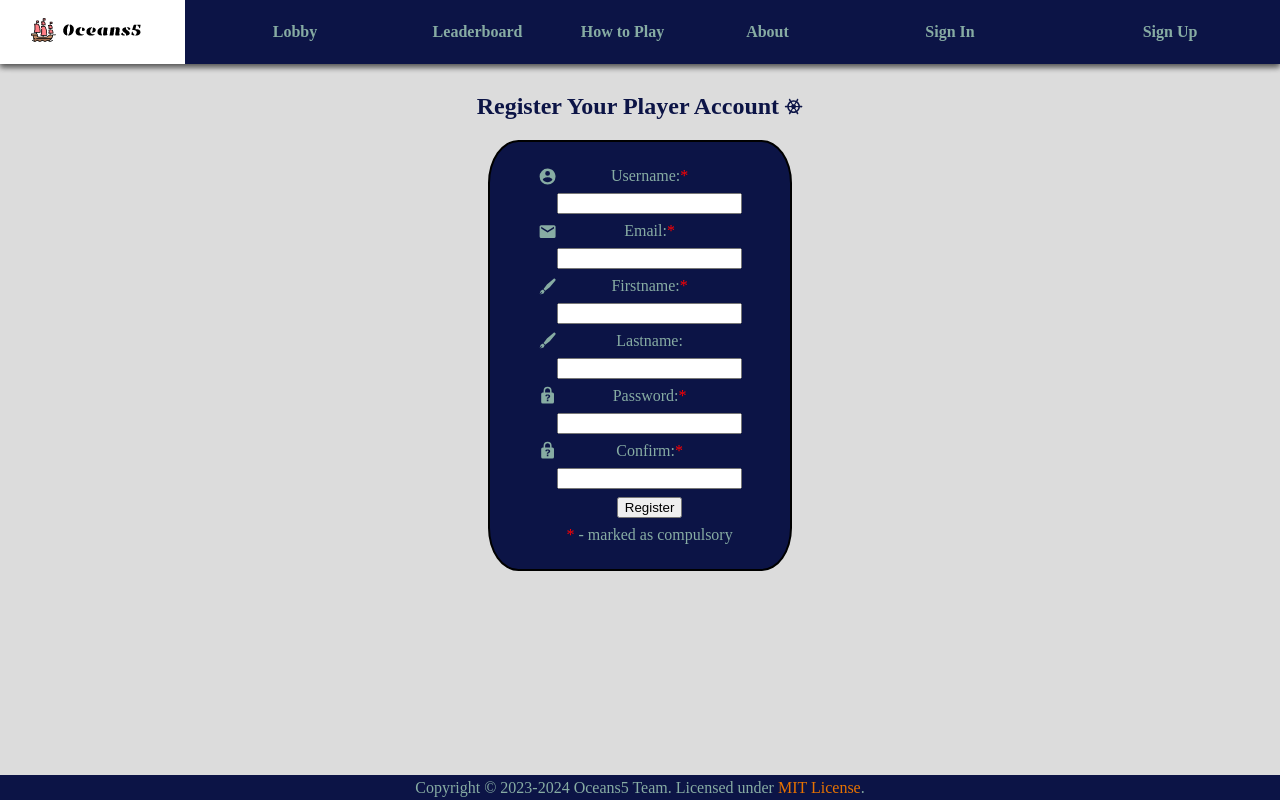
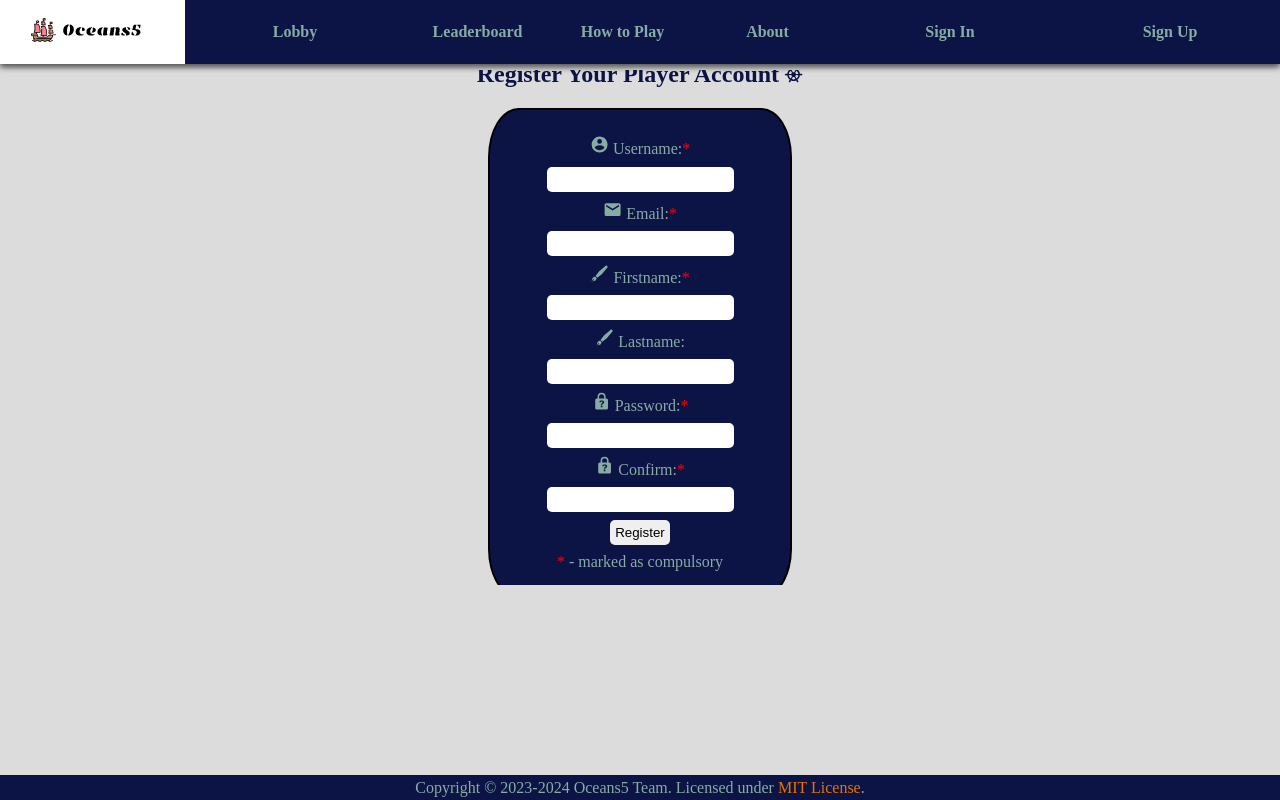
Before and after one commit to andrejmoltok/oceans5js, a Next.js app: page /signup in a window 1280 px wide. Built offline with nearby package versions, Linux system fonts and the light colour scheme; what cron would draw is missing.

Commit message:
O5T-15 Change: move icons next to label, Add: border-radius and padding to auth forms

```diff
--- a/src/app/(public)/signup/page.tsx
+++ b/src/app/(public)/signup/page.tsx
@@ -84,22 +84,15 @@ export default function Page() {
   return (
     <>
       <section className={styles.main}>
-        <section className={styles.wheel}>
+        <div className={styles.wheel}>
           <h2>Register Your Player Account</h2>
           <Icon path={mdiShipWheel} size={0.8} />
-        </section>
+        </div>
         <section className={styles.container}>
-          <section className={styles.icons}>
-            <Icon path={mdiAccountCircle} size={0.8} />
-            <Icon path={mdiEmail} size={0.8} />
-            <Icon path={mdiFountainPen} size={0.8} />
-            <Icon path={mdiFountainPen} size={0.8} />
-            <Icon path={mdiLockQuestion} size={0.8} />
-            <Icon path={mdiLockQuestion} size={0.8} />
-          </section>
           <form className={styles.form} aria-label="Register player account">
             <label htmlFor="username">
-              Username:<span style={{ color: "red" }}>*</span>
+              <Icon path={mdiAccountCircle} size={0.8} /> Username:
+              <span style={{ color: "red" }}>*</span>
             </label>
             <input
               name="username"
@@ -109,7 +102,8 @@ export default function Page() {
               onChange={handleInputChange}
             />
             <label htmlFor="email">
-              Email:<span style={{ color: "red" }}>*</span>
+              <Icon path={mdiEmail} size={0.8} /> Email:
+              <span style={{ color: "red" }}>*</span>
             </label>
             <input
               name="email"
@@ -119,7 +113,8 @@ export default function Page() {
               onChange={handleInputChange}
             />
             <label htmlFor="firstname">
-              Firstname:<span style={{ color: "red" }}>*</span>
+              <Icon path={mdiFountainPen} size={0.8} /> Firstname:
+              <span style={{ color: "red" }}>*</span>
             </label>
             <input
               name="firstname"
@@ -128,7 +123,9 @@ export default function Page() {
               value={signUpData.firstname}
               onChange={handleInputChange}
             />
-            <label htmlFor="lastname">Lastname:</label>
+            <label htmlFor="lastname">
+              <Icon path={mdiFountainPen} size={0.8} /> Lastname:
+            </label>
             <input
               name="lastname"
               type="text"
@@ -137,7 +134,8 @@ export default function Page() {
               onChange={handleInputChange}
             />
             <label htmlFor="password">
-              Password:<span style={{ color: "red" }}>*</span>
+              <Icon path={mdiLockQuestion} size={0.8} /> Password:
+              <span style={{ color: "red" }}>*</span>
             </label>
             <input
               name="password"
@@ -147,7 +145,8 @@ export default function Page() {
               onChange={handleInputChange}
             />
             <label htmlFor="confirm">
-              Confirm:<span style={{ color: "red" }}>*</span>
+              <Icon path={mdiLockQuestion} size={0.8} /> Confirm:
+              <span style={{ color: "red" }}>*</span>
             </label>
             <input
               name="confirm"
--- a/src/styles/signin.module.css
+++ b/src/styles/signin.module.css
@@ -41,19 +41,26 @@
   gap: 5px;
 }
 
-.icons {
+/* .icons {
   display: flex;
   flex-direction: column;
   align-items: flex-start;
   justify-content: flex-start;
   gap: 35.5px;
-}
+} */
 
 .form {
   display: flex;
   flex-direction: column;
   align-items: center;
   gap: 8px;
+}
+
+.form > input,
+.form > button {
+  padding: 5px;
+  border: none;
+  border-radius: 5px;
 }
 
 .method {
--- a/src/styles/signup.module.css
+++ b/src/styles/signup.module.css
@@ -30,19 +30,26 @@
   background-color: #0c1446;
 }
 
-.icons {
+/* .icons {
   display: flex;
   flex-direction: column;
   align-items: flex-start;
   justify-content: flex-start;
   gap: 35.5px;
-}
+} */
 
 .form {
   display: flex;
   flex-direction: column;
   align-items: center;
   gap: 8px;
+}
+
+.form > input,
+.form > button {
+  padding: 5px;
+  border: none;
+  border-radius: 5px;
 }
 
 .errors {
```
Also changed, not shown: src/app/(public)/signin/loginEmail.tsx (+6 -8 lines), src/app/(public)/signin/loginUser.tsx (+5 -7 lines).
